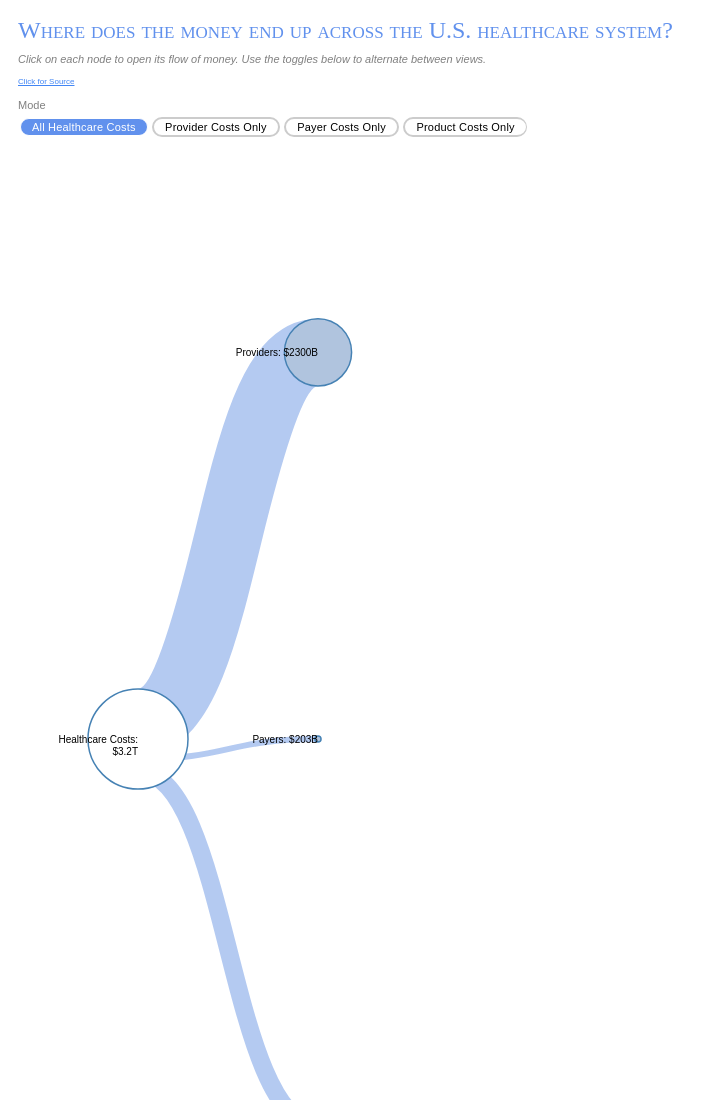
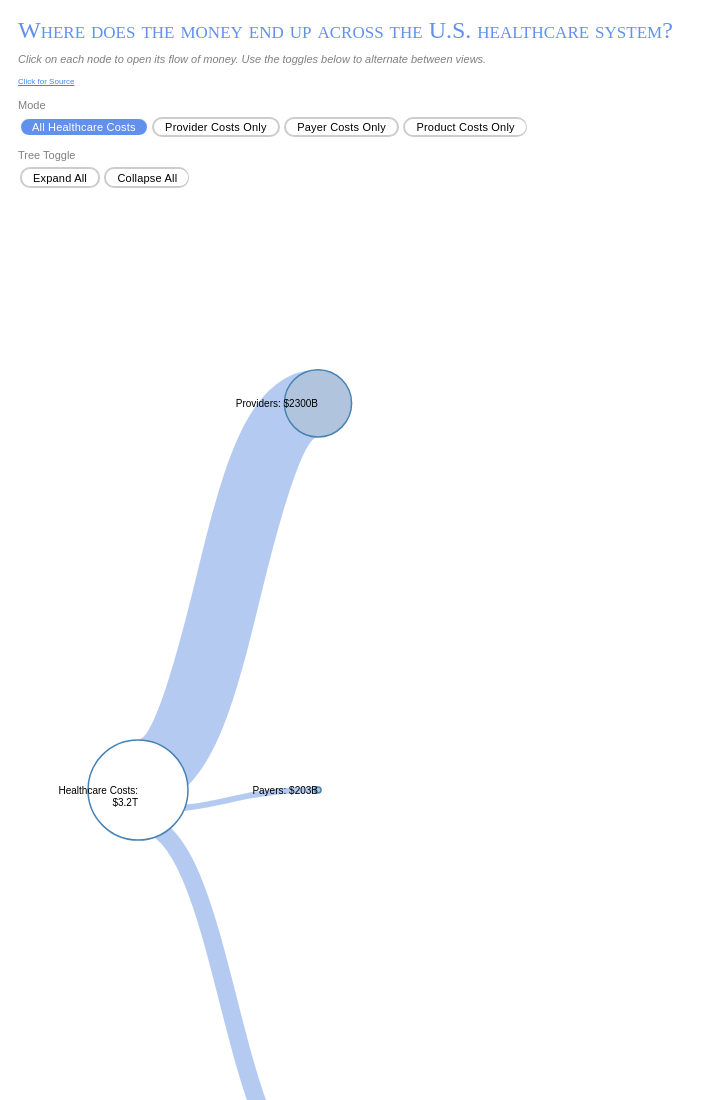
Before and after one commit to chanaml/healthcare_costs, a plain HTML site: page index.html in a window 1280 px wide. Shown: the top 1100 px of the page, without its empty margins (0-717 px from the left). Drawn offline with nearby package versions, Linux system fonts and the light colour scheme.

Commit message:
Update index.html

```diff
--- a/index.html
+++ b/index.html
@@ -180,6 +180,11 @@ label {
 <label onclick=switch_provider() class="toggle-btn"><input type="radio" name="group3"/>Provider Costs Only</label>
 <label onclick=switch_payer() class="toggle-btn"><input type="radio" name="group3"/>Payer Costs Only</label>
 <label onclick=switch_products() class="toggle-btn"><input type="radio" name="group3"/>Product Costs Only</label>
+</div>
+<h1 class="body">Tree Toggle</h1>
+<div class="toggle-btn-grp joint-toggle">
+<label onclick=expandAll() class="toggle-btn"><input type="radio" name="group4"/>Expand All</label>
+<label onclick=collapseAll() class="toggle-btn"><input type="radio" name="group4"/>Collapse All</label>
 </div>
 <div id="viz"></div>
 <script>
```
